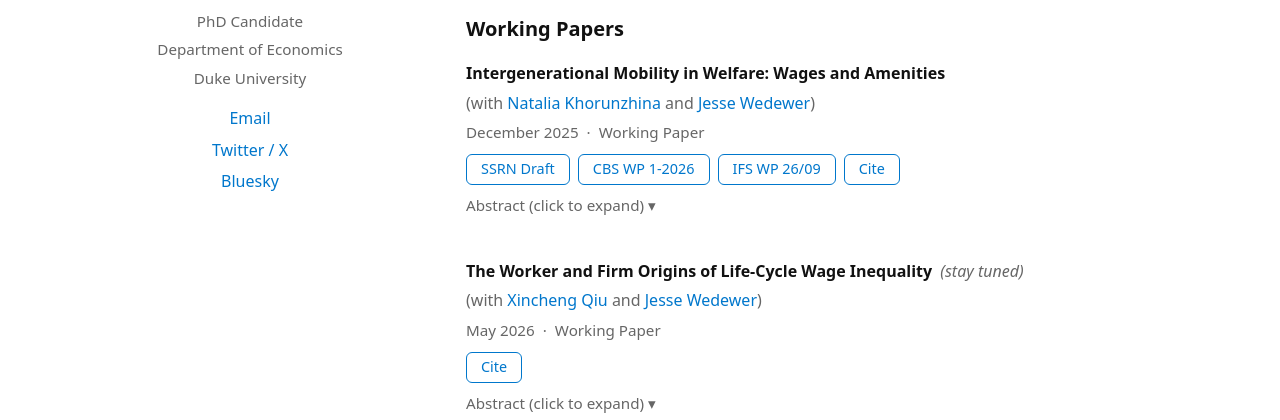
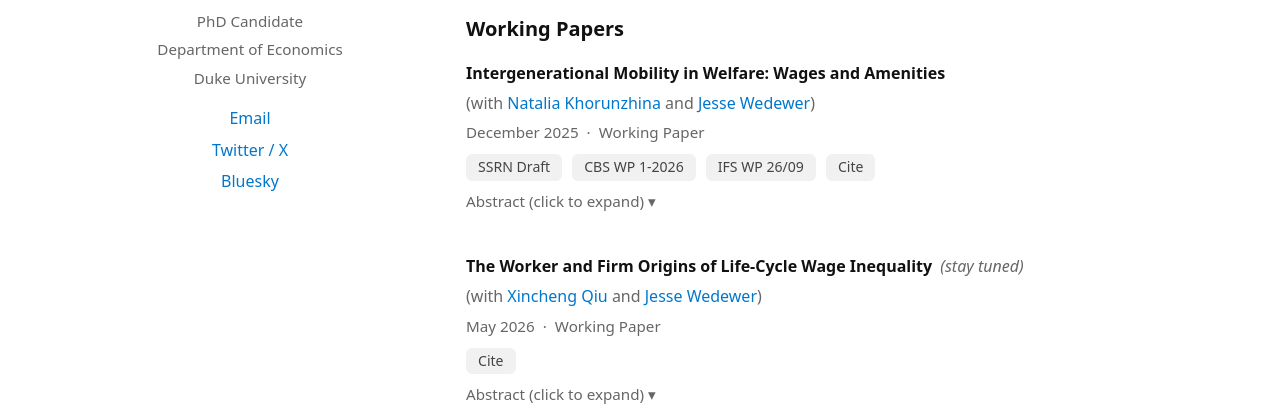
Before and after one commit to Runling98/Runling98.github.io, a plain HTML site: page index.html in a window 1280 px wide. Shown: the part 588-1008 px from the top of the page. Drawn offline with Linux system fonts and the light colour scheme.

Commit message:
Adopt Laura Weiwu's pill button style: light gray background, no border

```diff
--- a/index.html
+++ b/index.html
@@ -103,24 +103,26 @@
   .paper-meta{color:var(--muted); display:block; margin-top:4px}
   .paper-status{color:var(--muted); display:block; margin-top:4px; font-size:.95rem}
   .paper-status .sep{margin:0 8px; color:var(--muted)}
-  .paper-links{margin-top:10px; font-size:.9rem; display:flex; flex-wrap:wrap; gap:8px}
+  .paper-links{margin-top:10px; font-size:.9rem; display:flex; flex-wrap:wrap; gap:10px}
   .paper-links a, .paper-links .cite-btn{
     display:inline-block;
-    border:1px solid var(--blue-link);
+    background:#f1f1f1;
+    color:#444;
+    border:none;
     border-radius:6px;
-    padding:5px 14px;
-    color:var(--blue-link);
-    background:#fff;
+    padding:4px 12px;
     text-decoration:none;
     cursor:pointer;
     font:inherit;
-    font-size:.9rem;
+    font-size:.88rem;
+    font-weight:400;
     margin:0;
     line-height:1.3;
+    transition:background .2s ease;
   }
   .paper-links a:hover, .paper-links .cite-btn:hover{
-    background:var(--blue-link);
-    color:#fff;
+    background:#ddd;
+    color:#444;
     text-decoration:none;
   }
   dialog.cite-dialog{
```
